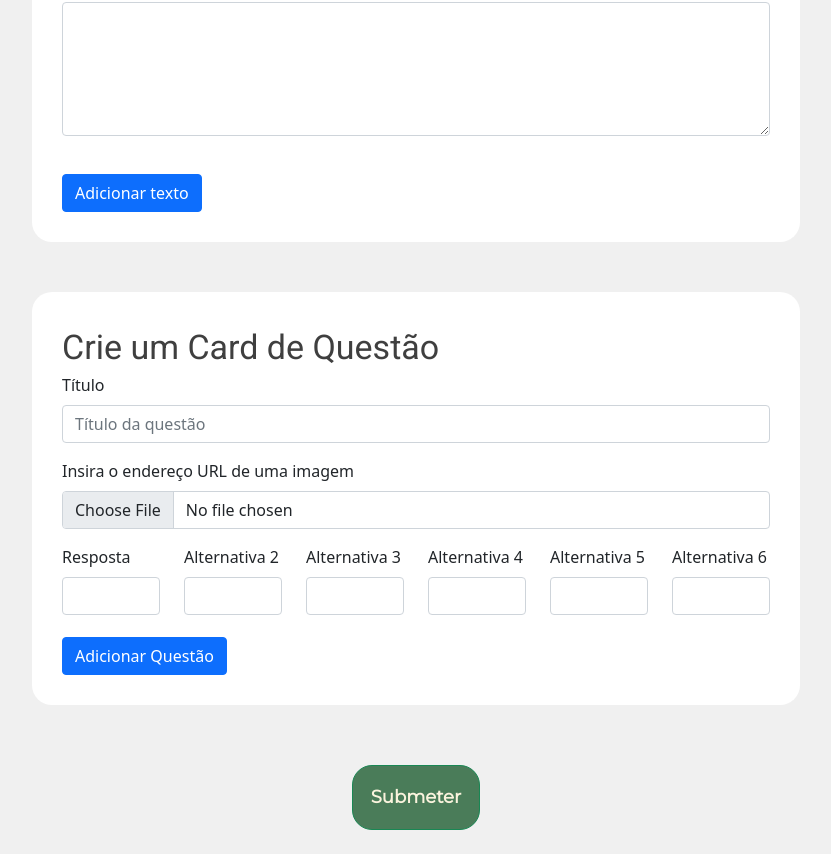
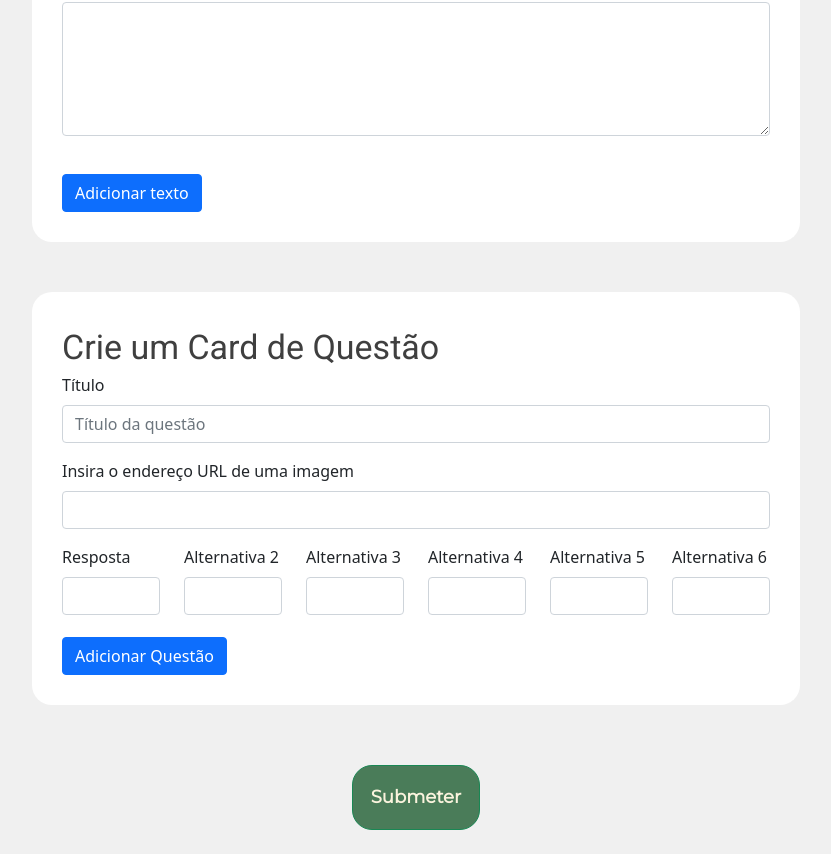
Before and after one commit to GabrielKishida/Iara, a React (Create React App) app: page /create-class/1 in a window 1280 px wide. Shown: the part 557-1411 px from the top of the page, without its empty margins (224-1055 px from the left). Built offline with nearby package versions, Linux system fonts and the light colour scheme.

Commit message:
🐛 Fix CreateClassPage

```diff
--- a/src/modules/CreateClassPage/CreateClassPage.tsx
+++ b/src/modules/CreateClassPage/CreateClassPage.tsx
@@ -163,7 +163,7 @@ export const CreateClassPage: React.FC = () => {
           </Form.Group>
           <Form.Group className="mb-3" controlId="image">
             <Form.Label>Insira o endereço URL de uma imagem</Form.Label>
-            <Form.Control type="file" />
+            <Form.Control />
           </Form.Group>
           <Row className="mb-6">{alternatives}</Row>
           <VSeparator half />
```
